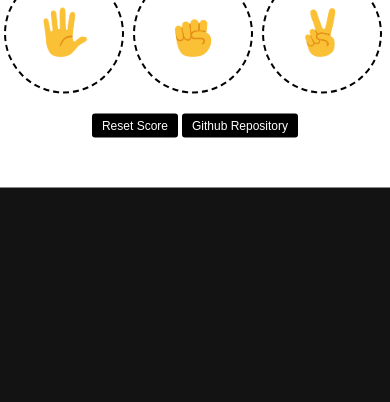
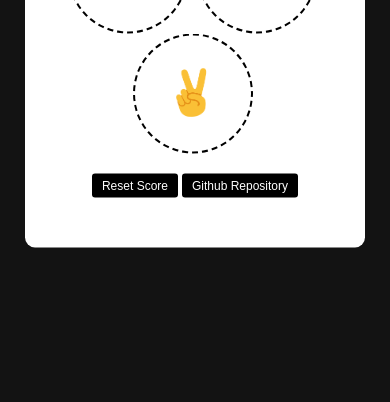
Before and after one commit to itsmeprinceyt/rock-paper-scissors, a plain HTML site: page index.html in a window 390 px wide. Shown: the part 442-844 px from the top of the page. Drawn offline with Linux system fonts and the light colour scheme.

Commit message:
Made it responsive

```diff
--- a/script.js
+++ b/script.js
@@ -48,7 +48,6 @@ function gamePlay(playerMove){
     } else if (result === 'Tie'){
         score.ties +=1;
     }
-    console.log(score);
     localStorage.setItem('score',JSON.stringify(score));
     document.querySelector('.js-result').innerHTML = result;
     document.querySelector('.js-moves').innerHTML= `You
--- a/style.css
+++ b/style.css
@@ -79,7 +79,11 @@ a:visited{
 
 @media (max-width: 786px){
     .container{
+        position: absolute;
+        top: 50%;
+        left: 50%;
+        transform: translate(-50%,-50%);
         padding: 40px 20px 40px 20px;
-        width: 390px;
+        width: 300px;
     }
 }
```
